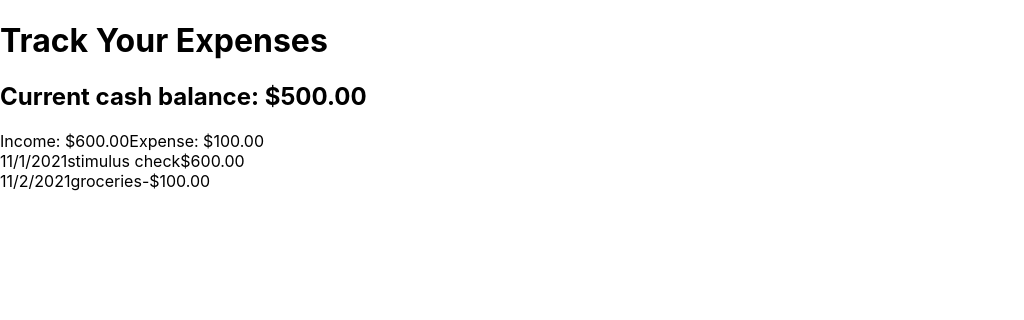
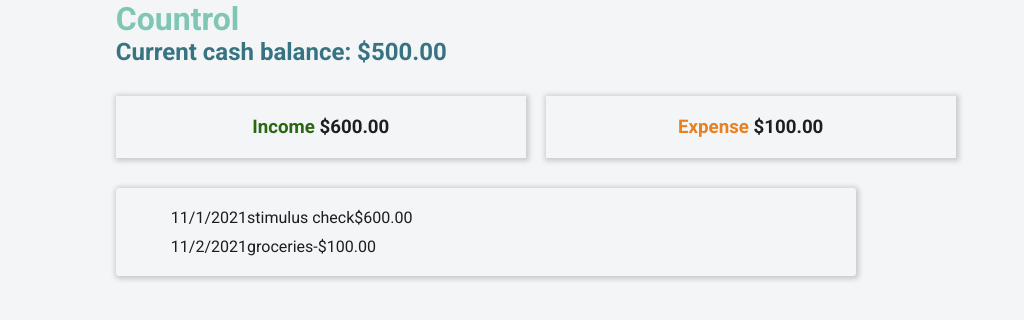
Before and after one commit to Luna5678/expense-tracker, a React (Create React App) app: page / in a window 1280 px wide. Shown: the top 320 px of the page, without its empty margins (0-1024 px from the left). Built offline with nearby package versions, Linux system fonts and the light colour scheme.

Commit message:
Adds basic styling

```diff
--- a/package.json
+++ b/package.json
@@ -34,5 +34,8 @@
       "last 1 firefox version",
       "last 1 safari version"
     ]
+  },
+  "devDependencies": {
+    "sass": "^1.43.4"
   }
 }
--- a/public/index.html
+++ b/public/index.html
@@ -24,7 +24,7 @@
       work correctly both with client-side routing and a non-root public URL.
       Learn how to configure a non-root public URL by running `npm run build`.
     -->
-    <title>React App</title>
+    <title>Countrol</title>
   </head>
   <body>
     <noscript>You need to enable JavaScript to run this app.</noscript>
--- a/src/App.css
+++ /dev/null
@@ -1,38 +0,0 @@
-.App {
-  text-align: center;
-}
-
-.App-logo {
-  height: 40vmin;
-  pointer-events: none;
-}
-
-@media (prefers-reduced-motion: no-preference) {
-  .App-logo {
-    animation: App-logo-spin infinite 20s linear;
-  }
-}
-
-.App-header {
-  background-color: #282c34;
-  min-height: 100vh;
-  display: flex;
-  flex-direction: column;
-  align-items: center;
-  justify-content: center;
-  font-size: calc(10px + 2vmin);
-  color: white;
-}
-
-.App-link {
-  color: #61dafb;
-}
-
-@keyframes App-logo-spin {
-  from {
-    transform: rotate(0deg);
-  }
-  to {
-    transform: rotate(360deg);
-  }
-}
--- a/src/App.js
+++ b/src/App.js
@@ -3,12 +3,12 @@ import Balance from './components/Balance';
 import TransactionContainer from './components/TransactionContainer';
 import IncomeExpenses from './components/IncomeExpenses';
 import { GlobalProvider } from './context/GlobalState';
-import './App.css';
+import './App.scss';
 
 function App() {
   return (
     <GlobalProvider>
-      <Header title="Track Your Expenses" />
+      <Header title="Countrol" />
       <Balance />
       <IncomeExpenses />
       <TransactionContainer />
--- /dev/null
+++ b/src/App.scss
@@ -0,0 +1,59 @@
+@import url("https://fonts.googleapis.com/css2?family=Roboto:wght@400;700&display=swap");
+
+$font-body: "Roboto", sans-serif;
+$color-white: #f4f5f6;
+$color-black: #1c1f22;
+$color-orange: #e78123;
+$color-red: #b80012;
+$color-green: #296713;
+$color-brand: #7fc7b4;
+$color-blue: #377381;
+
+* {
+  font-family: $font-body;
+  background: $color-white;
+  color: $color-black;
+  width: 90%;
+  max-width: 1200px;
+  margin: auto;
+}
+
+.brand {
+  color: $color-brand;
+  margin: 0;
+}
+
+.heading {
+  color: $color-blue;
+  margin: 0;
+}
+
+.success {
+  color: $color-green;
+}
+
+.warning {
+  color: $color-orange;
+}
+
+.income-expense-container {
+  display: flex;
+  margin: 30px 0;
+  gap: 20px;
+}
+
+.income-expense-box {
+  text-align: center;
+  padding: 20px;
+  box-shadow: 1px 1px 5px 2px rgba($color-black, 0.2);
+}
+
+.transaction-container {
+  margin: 30px 0;
+  padding: 20px 20px;
+  width: 700px;
+  box-shadow: 1px 1px 5px 2px rgba($color-black, 0.2);
+  border-radius: 3px;
+  display: grid;
+  gap: 10px;
+}
--- a/src/components/Balance.js
+++ b/src/components/Balance.js
@@ -6,7 +6,7 @@ const Balance = () => {
   const amountsArray = transactions.map(transaction => transaction.amount);
   const total = amountsArray.reduce((a,b) => a+b).toFixed(2);
   return (
-    <h2>Current cash balance: ${total} </h2>
+    <h2 className="heading">Current cash balance: ${total} </h2>
   )
 }
 
--- a/src/components/Header.js
+++ b/src/components/Header.js
@@ -1,6 +1,6 @@
 const Header = ({ title }) => {
   return (
-    <h1>{title}</h1>
+    <h1 className="brand">{title}</h1>
   )
 }
 
--- a/src/components/IncomeExpenses.js
+++ b/src/components/IncomeExpenses.js
@@ -8,9 +8,17 @@ const IncomeExpenses = () => {
   const expense = Math.abs(amounts.filter(amount => amount < 0).reduce((a,b) => a+b)).toFixed(2);
 
   return (
-    <div>
-      Income: ${income}
-      Expense: ${expense}
+    <div className="income-expense-container">
+      <div className="income-expense-box">
+        <h3>
+        <span class="success">Income</span> ${income}
+        </h3>
+      </div>
+      <div className="income-expense-box">
+        <h3>
+        <span class="warning">Expense</span> ${expense}
+        </h3>
+      </div>
     </div>
   )
 }
--- a/src/components/TransactionContainer.js
+++ b/src/components/TransactionContainer.js
@@ -5,9 +5,9 @@ import Transaction from "./Transaction";
 const TransactionContainer = () => {
   const { transactions } = useContext(GlobalContext);
   return (
-    <>
+    <div className="transaction-container">
     {transactions.map((transaction,idx) => <Transaction key={idx} transaction={transaction} />)}
-    </>
+    </div>
   )
 }
 
```
Also changed, not shown: 1 other file (tests, documents, lock files or other folders).
